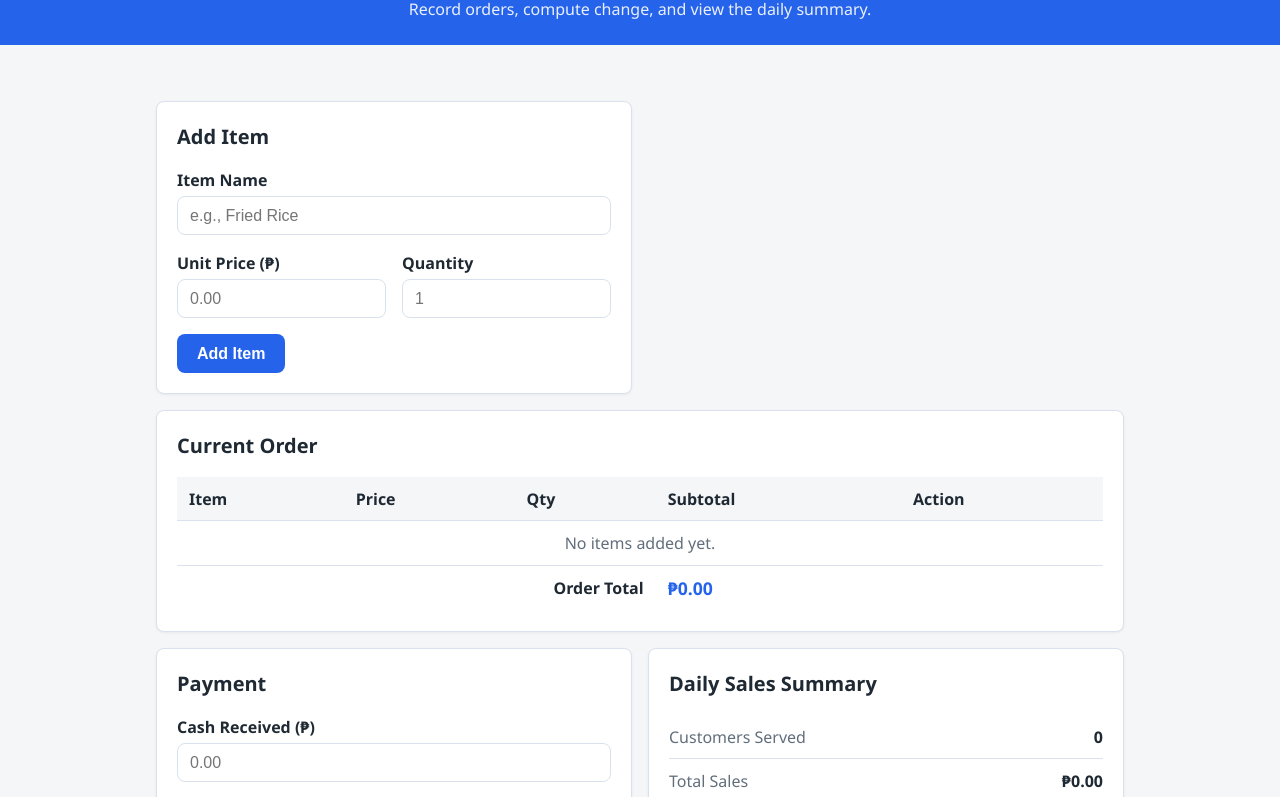
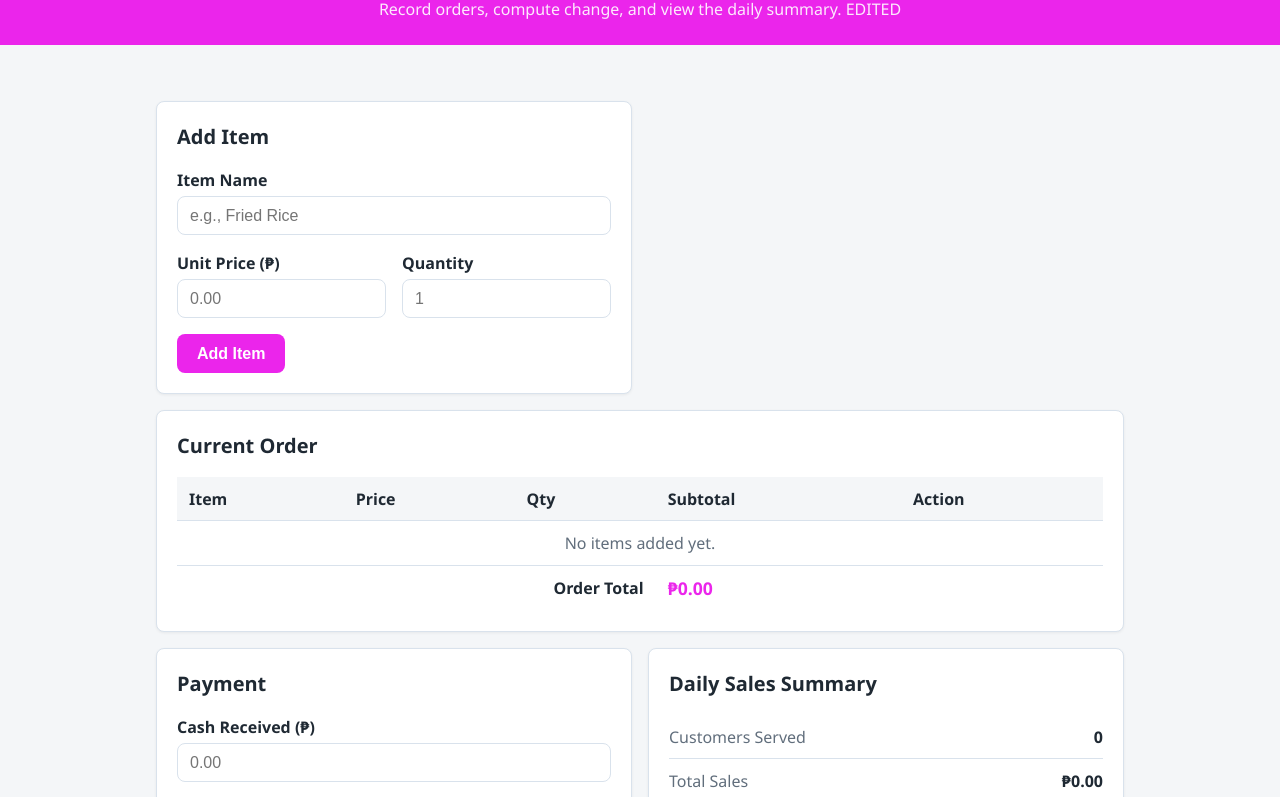
Before and after one commit to Ahdamn513/canteen-sales-tracker, a plain HTML site: page index.html in a window 1280 px wide. Shown: the part 73-870 px from the top of the page. Drawn offline with Linux system fonts and the light colour scheme.

Commit message:
Create application interface

```diff
--- a/css/style.css
+++ b/css/style.css
@@ -5,7 +5,7 @@
   --color-text: #1f2933;
   --color-muted: #616e7c;
   --color-border: #d9e2ec;
-  --color-primary: #2563eb;
+  --color-primary: #eb25eb;
   --color-success: #16a34a;
   --color-danger: #dc2626;
   --radius: 8px;
--- a/index.html
+++ b/index.html
@@ -11,7 +11,7 @@
   <!-- Page header -->
   <header class="app-header">
     <h1>Canteen Sales Tracker</h1>
-    <p>Record orders, compute change, and view the daily summary.</p>
+    <p>Record orders, compute change, and view the daily summary. EDITED</p>
   </header>
 
   <main class="app-layout">
```
